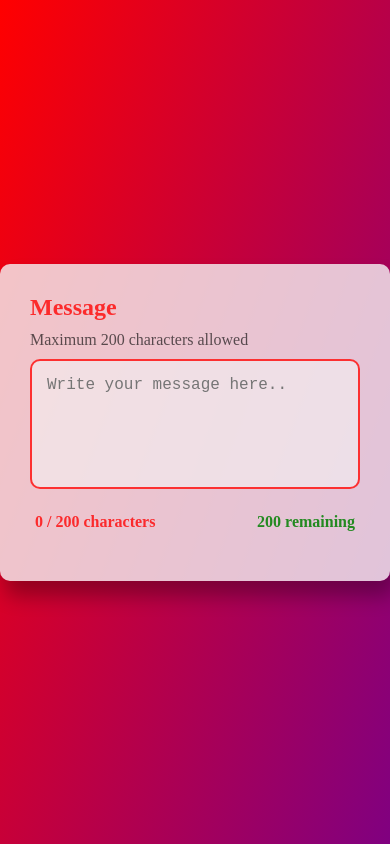
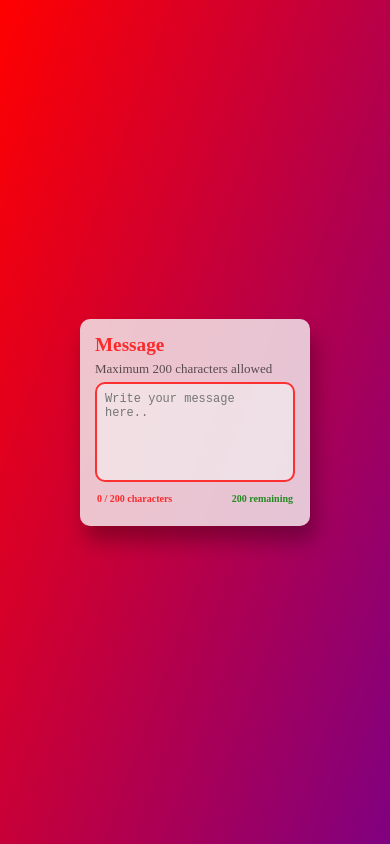
Before and after one commit to dhivakar07/Simple-text-area, a plain HTML site: page index.html in a window 390 px wide. Drawn offline with Linux system fonts and the light colour scheme.

Commit message:
add media screen

```diff
--- a/style.css
+++ b/style.css
@@ -68,3 +68,93 @@ body {
     color: red;
     font-size: large;
 }
+
+/* tablate */
+@media (max-width:1024px) {
+    .textarea-container {
+        width: 100%;
+        max-width: 350px;
+        padding: 20px;
+        gap: 10px;
+    }
+
+    .textarea-card h1 {
+        margin-bottom: 8px;
+        font-size: x-large;
+    }
+
+    .textarea-card p {
+        margin-bottom: 8px;
+        font-size: large;
+    }
+
+    .textarea-box {
+        width: 100%;
+        height: 115px;
+        padding: 10px;
+        font-size: large;
+    }
+
+    .info {
+        padding: 5px;
+    }
+
+    .counter {
+        font-weight: bold;
+        font-size: small;
+    }
+
+    .remaining {
+        font-weight: bold;
+        font-size: small;
+    }
+
+    .overlimite {
+        font-size: small;
+    }
+}
+
+/* mobile */
+@media (max-width:640px) {
+    .textarea-container {
+        width: 100%;
+        max-width: 200px;
+        padding: 15px;
+        gap: 5px;
+    }
+
+    .textarea-card h1 {
+        margin-bottom: 5px;
+        font-size: larger;
+    }
+
+    .textarea-card p {
+        margin-bottom: 5px;
+        font-size: small;
+    }
+
+    .textarea-box {
+        width: 100%;
+        height: 100px;
+        padding: 8px;
+        font-size: small;
+    }
+
+    .info {
+        padding: 2px;
+    }
+
+    .counter {
+        font-weight: bold;
+        font-size: x-small;
+    }
+
+    .remaining {
+        font-weight: bold;
+        font-size: x-small;
+    }
+
+    .overlimite {
+        font-size: x-small;
+    }
+}
```
